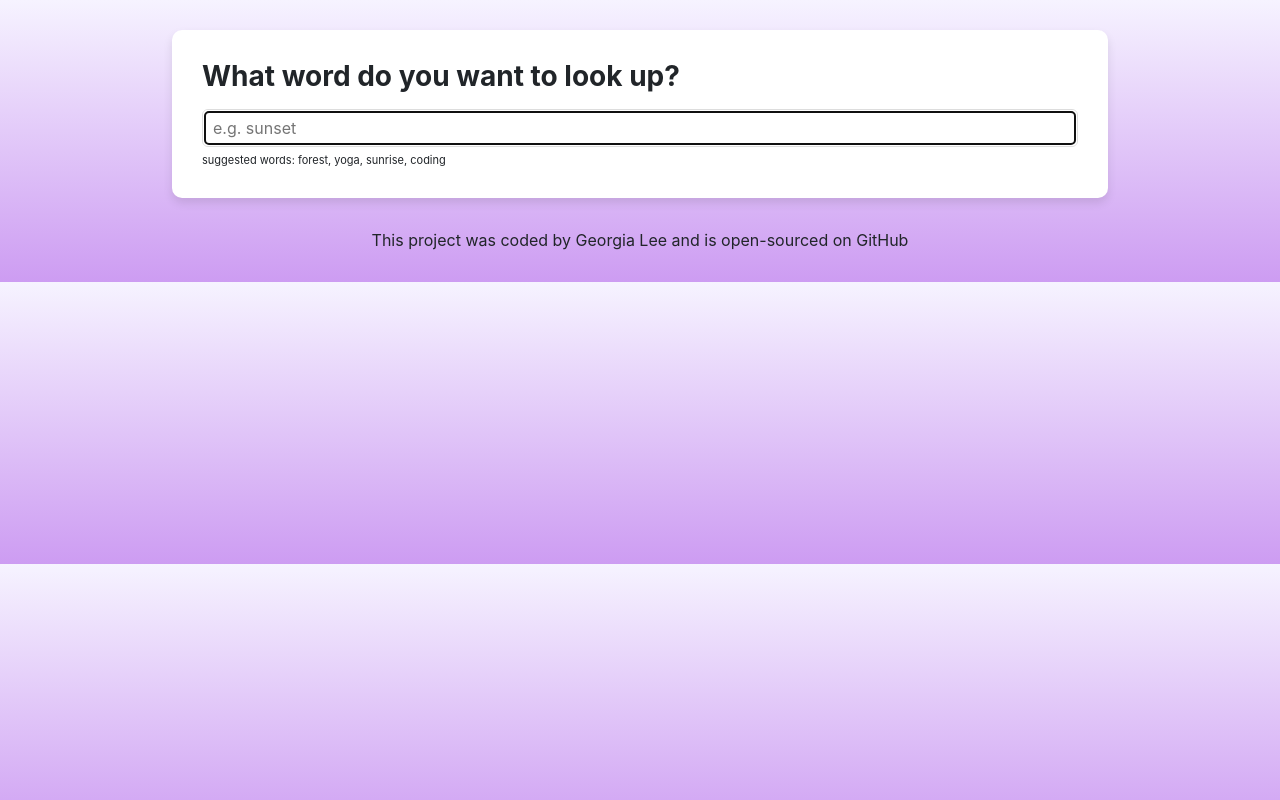
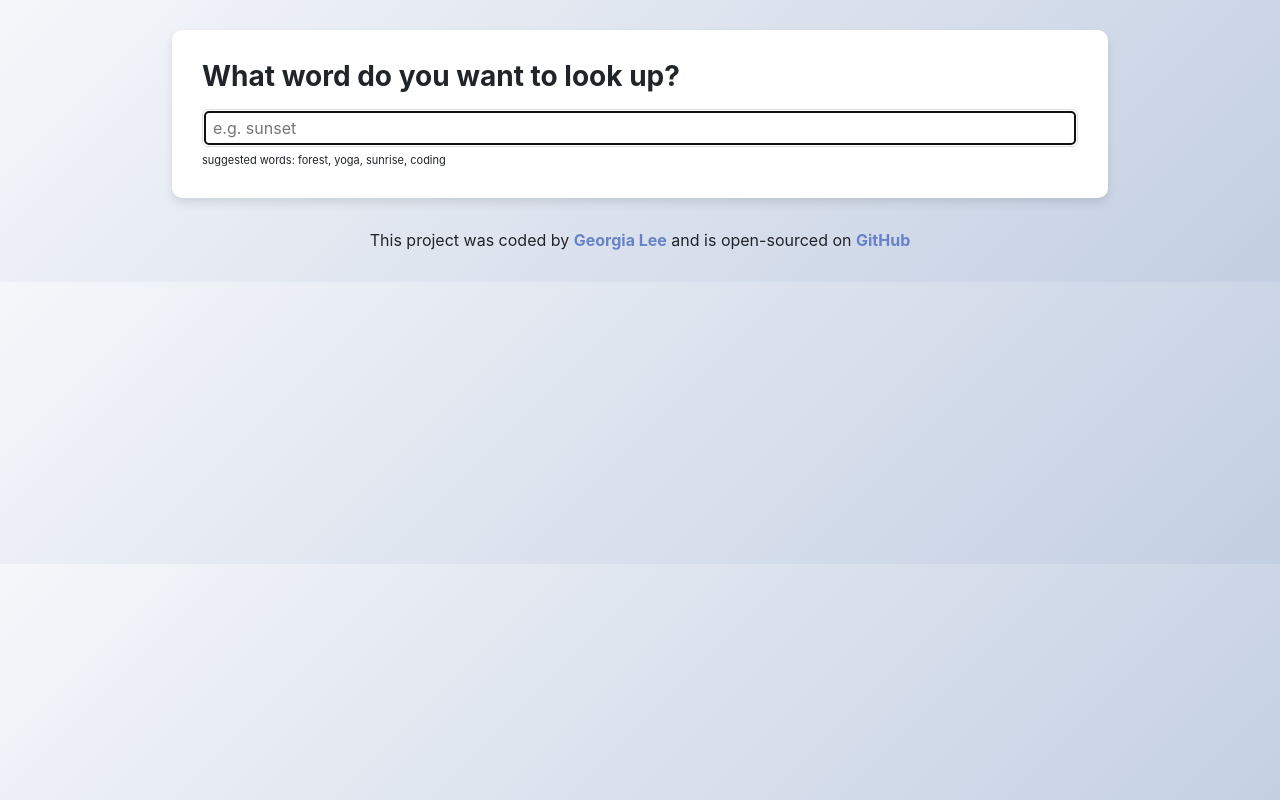
Before and after one commit to georgia-lee04/dictionary-app, a React (Create React App) app: page / in a window 1280 px wide. Built offline with nearby package versions, Linux system fonts and the light colour scheme; no server answers.

Commit message:
Updated background color

```diff
--- a/src/App.css
+++ b/src/App.css
@@ -1,5 +1,15 @@
 body {
-  background: linear-gradient(to top, #cd9cf2 0%, #f6f3ff 100%);
+  background: linear-gradient(135deg, #f5f7fa 0%, #c3cfe2 100%);
+}
+
+a {
+  text-decoration: none;
+  color: #6882c9;
+  font-weight: bold;
+}
+
+a:hover {
+  color: #445582;
 }
 
 .App {
--- a/src/App.js
+++ b/src/App.js
@@ -10,7 +10,22 @@ export default function App() {
           <Dictionary defaultKeyword="sunset" />
         </main>
         <footer className="App-footer">
-          This project was coded by Georgia Lee and is open-sourced on GitHub
+          This project was coded by{" "}
+          <a
+            href="https://portfolio-georgia-lee.netlify.app/"
+            target="_blank"
+            rel="noreferrer"
+          >
+            Georgia Lee
+          </a>{" "}
+          and is open-sourced on{" "}
+          <a
+            href="https://github.com/georgia-lee04/dictionary-app"
+            target="_blank"
+            rel="noreferrer"
+          >
+            GitHub
+          </a>
         </footer>
       </div>
     </div>
```
